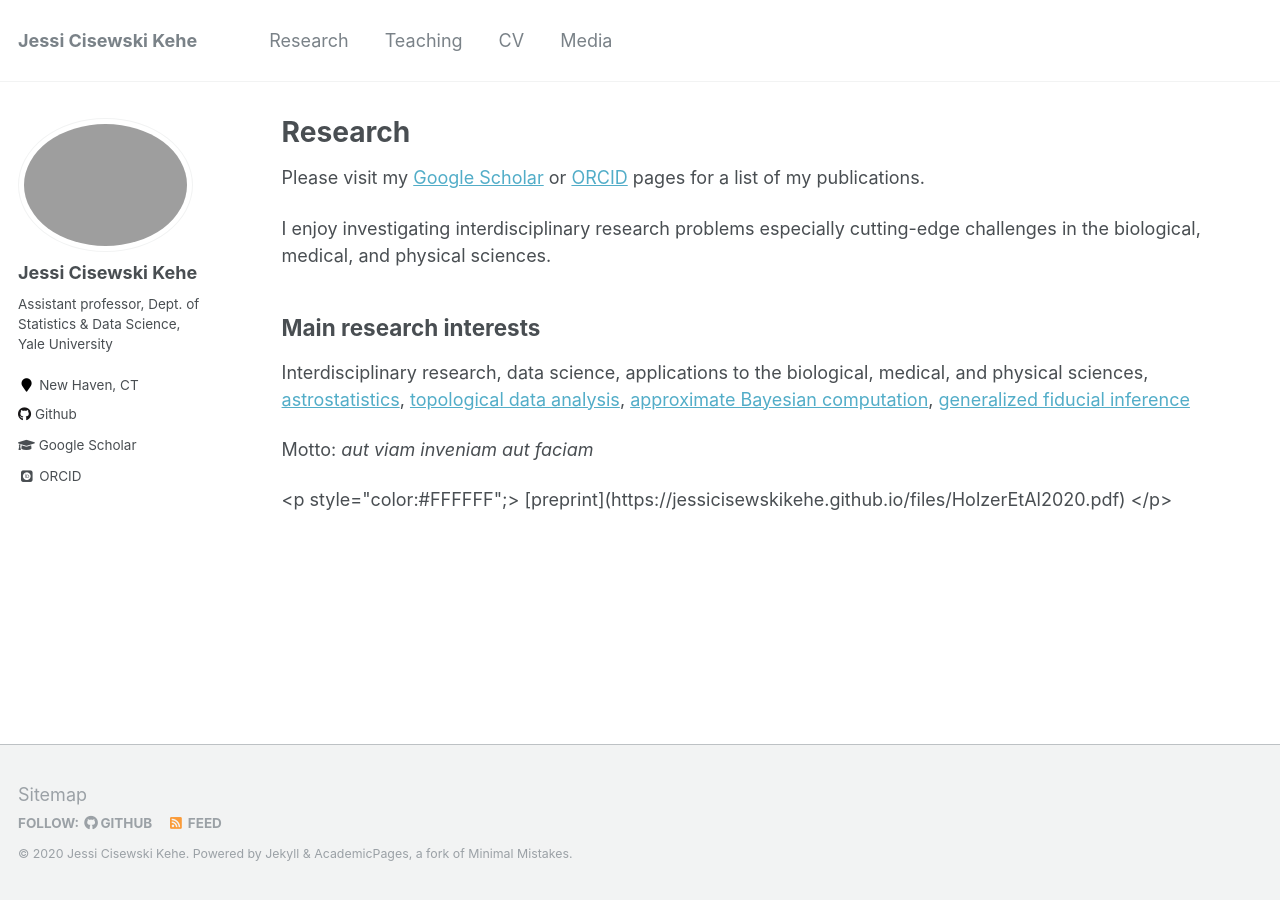
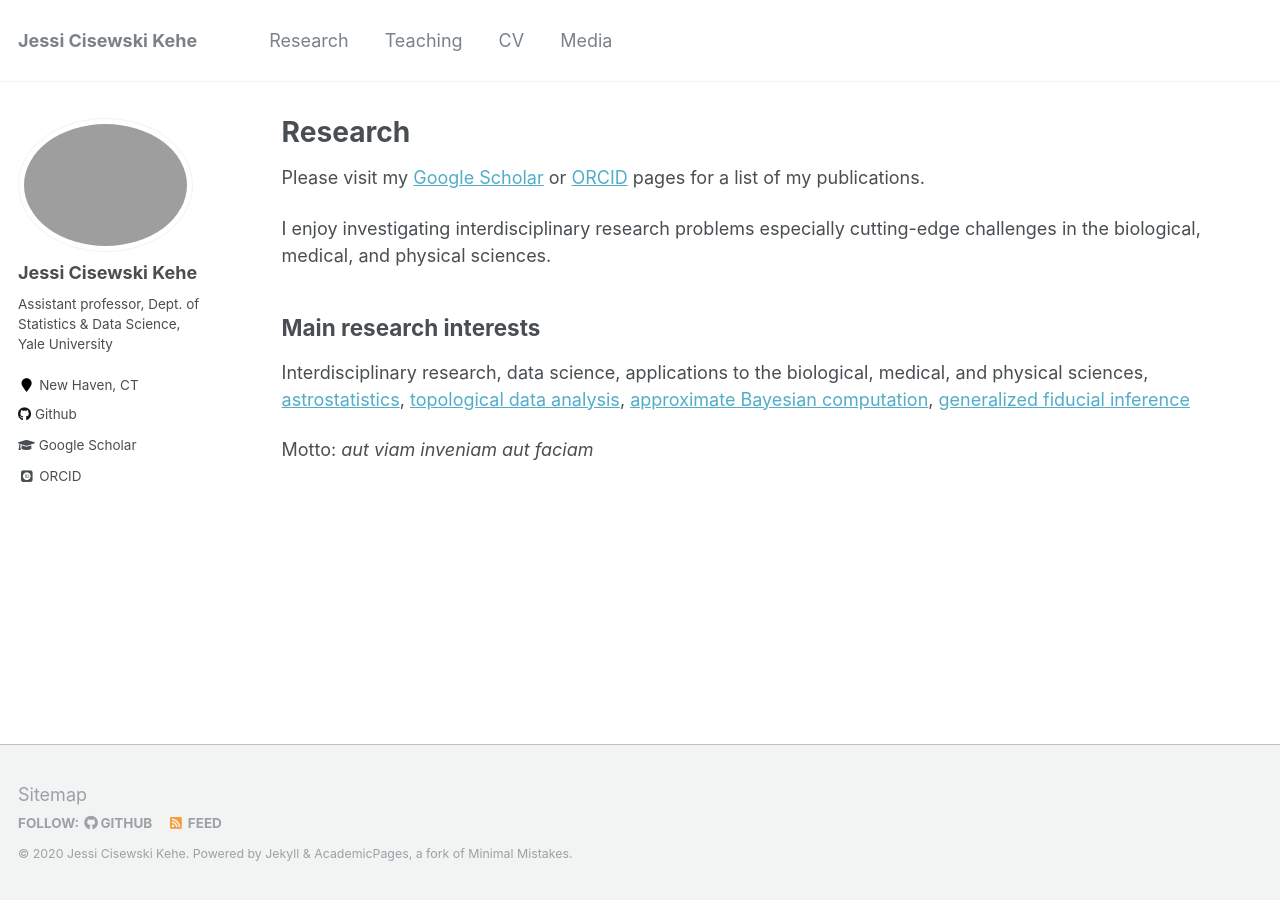
Before and after one commit to JessiCisewskiKehe/JessiCisewskiKehe.github.io, a Jekyll site: the page built from _pages/research.md, in a window 1280 px wide. Built offline with Jekyll 4.4.1, drawn with Linux system fonts in a browser that asks for light colours; some web fonts are replaced.

Commit message:
fixed error

```diff
--- a/_pages/research.md
+++ b/_pages/research.md
@@ -20,9 +20,3 @@ Interdisciplinary research, data science, applications to the biological, medica
 
 
 Motto:  *aut viam inveniam aut faciam*
-
-
-
-<body>
-  <p style="color:#FFFFFF";> [preprint](https://jessicisewskikehe.github.io/files/HolzerEtAl2020.pdf) </p>
-</body>
```
